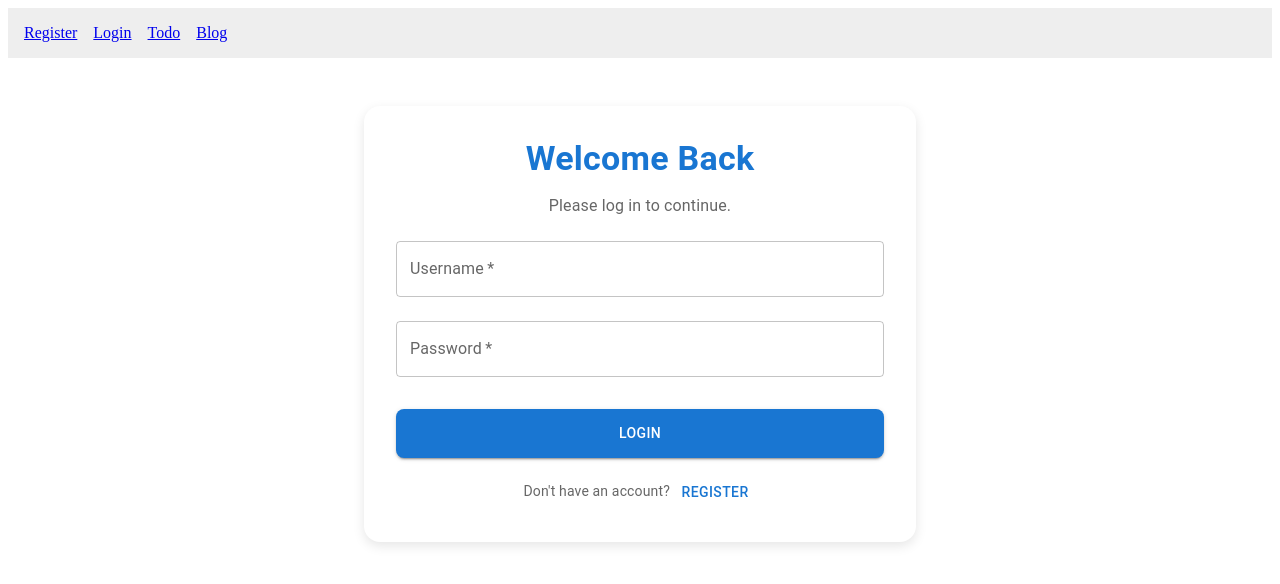
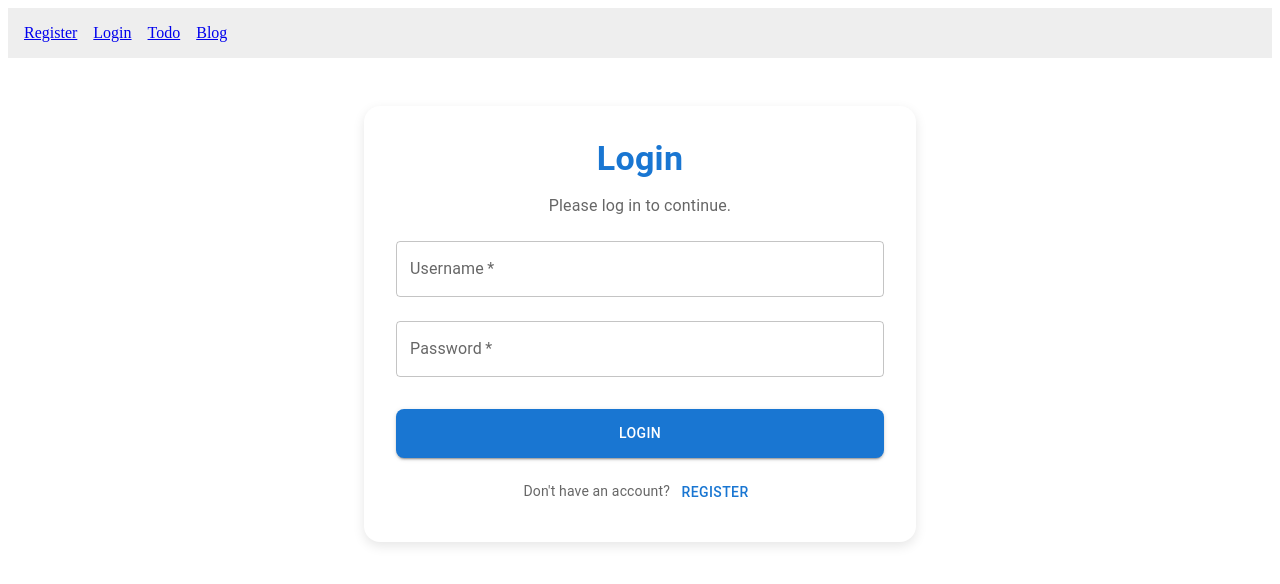
Before and after one commit to purinliang/ArcticAria, a React (Vite) app in the folder client/: page /login in a window 1280 px wide. Shown: the top 584 px of the page. Built offline with nearby package versions, Linux system fonts and the light colour scheme; no server answers.

Commit message:
update login page title

```diff
--- a/client/src/pages/LoginPage.jsx
+++ b/client/src/pages/LoginPage.jsx
@@ -65,7 +65,7 @@ export default function LoginPage() {
                 }}
             >
                 <Typography variant="h4" gutterBottom component="div" sx={{ fontWeight: 'bold', color: 'primary.main' }}>
-                    Welcome Back
+                    Login
                 </Typography>
                 <Typography variant="subtitle1" gutterBottom sx={{ color: 'text.secondary' }}>
                     Please log in to continue.
```
